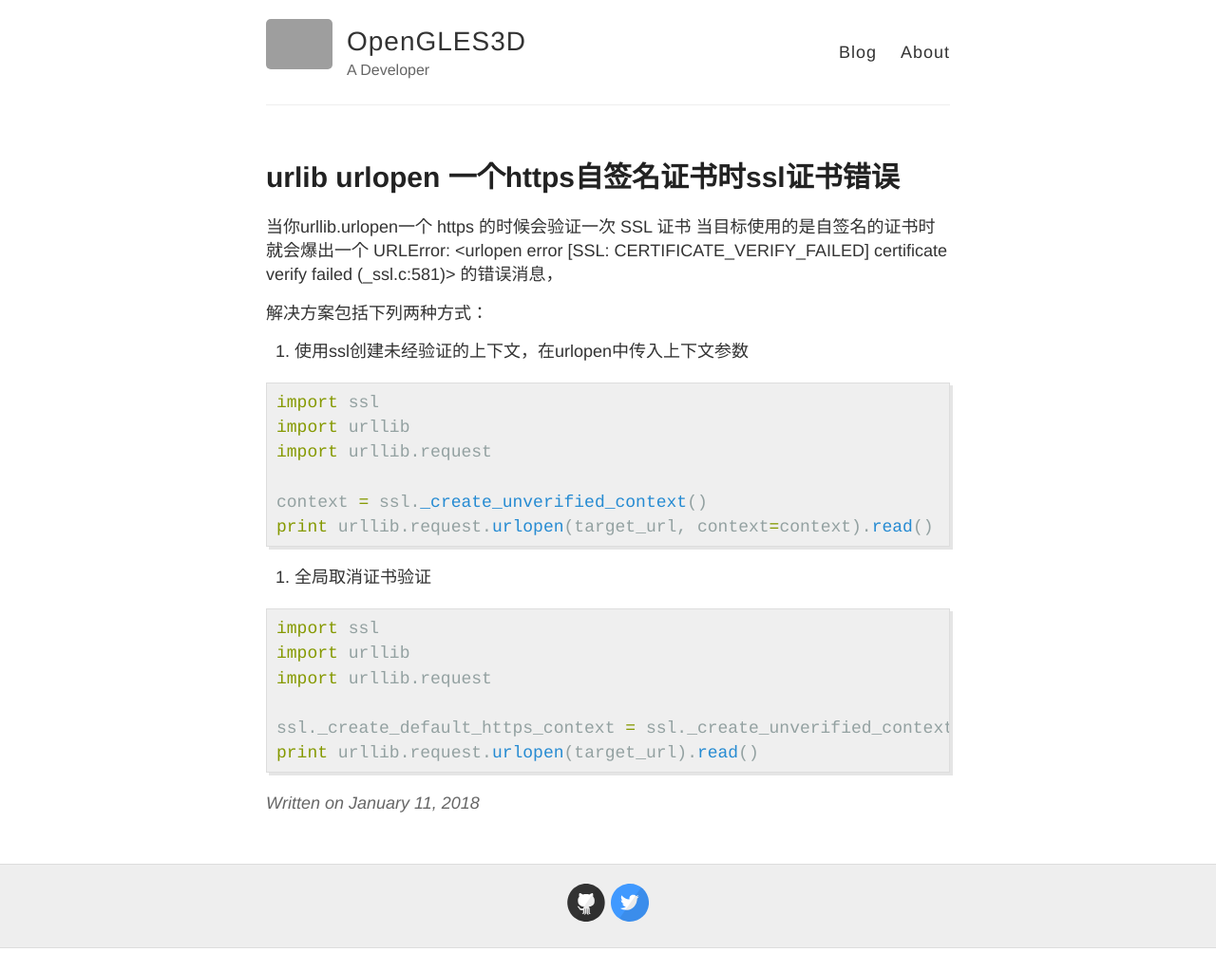
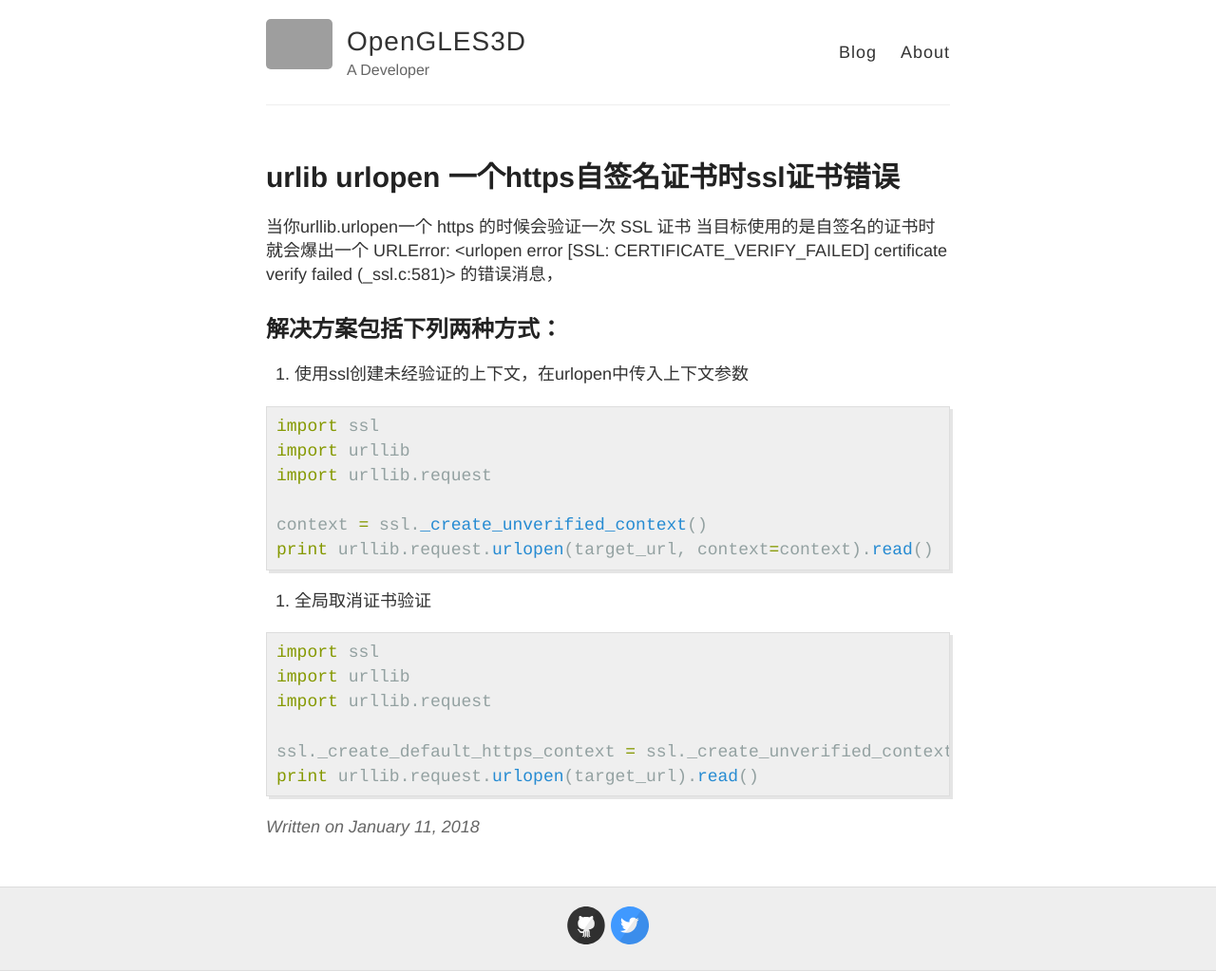
Before and after one commit to opengles3d/opengles3d.github.io, a Jekyll site: the page built from _posts/2018-1-11-urllibopensslerror.markdown, in a window 1280 px wide. Shown: the whole page at 95% size. Built offline with Jekyll 4.4.1, drawn with Linux system fonts in a browser that asks for light colours; before the commit the page ends 999 px from its top, so only the background shows below that; grey boxes are pictures that could not be loaded.

```diff
--- a/_posts/2018-1-11-urllibopensslerror.markdown
+++ b/_posts/2018-1-11-urllibopensslerror.markdown
@@ -8,7 +8,7 @@ categories: python
 当目标使用的是自签名的证书时就会爆出一个
 URLError: <urlopen error [SSL: CERTIFICATE_VERIFY_FAILED] certificate verify failed (_ssl.c:581)> 的错误消息，
 
-解决方案包括下列两种方式：
+## 解决方案包括下列两种方式：
 1. 使用ssl创建未经验证的上下文，在urlopen中传入上下文参数
 {% highlight python %}
 import ssl
```
